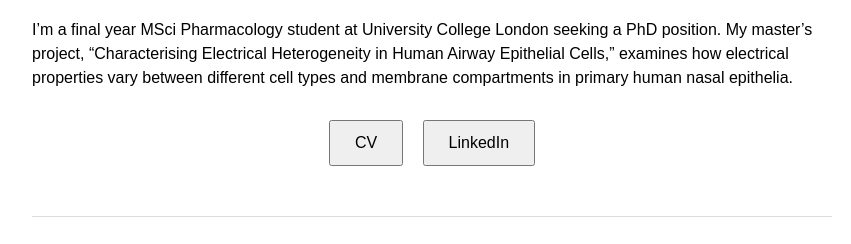
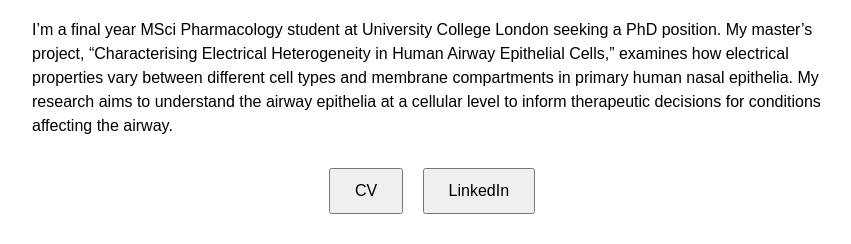
Before and after one commit to serinbaek/serinbaek.github.io, a plain HTML site: page index.html in a window 1280 px wide. Shown: the part 515-759 px from the top of the page, without its empty margins (208-1059 px from the left). Drawn offline with Linux system fonts and the light colour scheme.

Commit message:
Update index.html

```diff
--- a/index.html
+++ b/index.html
@@ -119,7 +119,7 @@
 
     <h1><strong>Serin Baek</strong></h1>
 
-    <p style="font-size: 16px; text-align: left; line-height: 1.5;">I’m a final year MSci Pharmacology student at University College London seeking a PhD position. My master’s project, “Characterising Electrical Heterogeneity in Human Airway Epithelial Cells,” examines how electrical properties vary between different cell types and membrane compartments in primary human nasal epithelia.
+    <p style="font-size: 16px; text-align: left; line-height: 1.5;">I’m a final year MSci Pharmacology student at University College London seeking a PhD position. My master’s project, “Characterising Electrical Heterogeneity in Human Airway Epithelial Cells,” examines how electrical properties vary between different cell types and membrane compartments in primary human nasal epithelia. My research aims to understand the airway epithelia at a cellular level to inform therapeutic decisions for conditions affecting the airway.
 </p>
 
     <p style="margin-top: 30px;">
```
